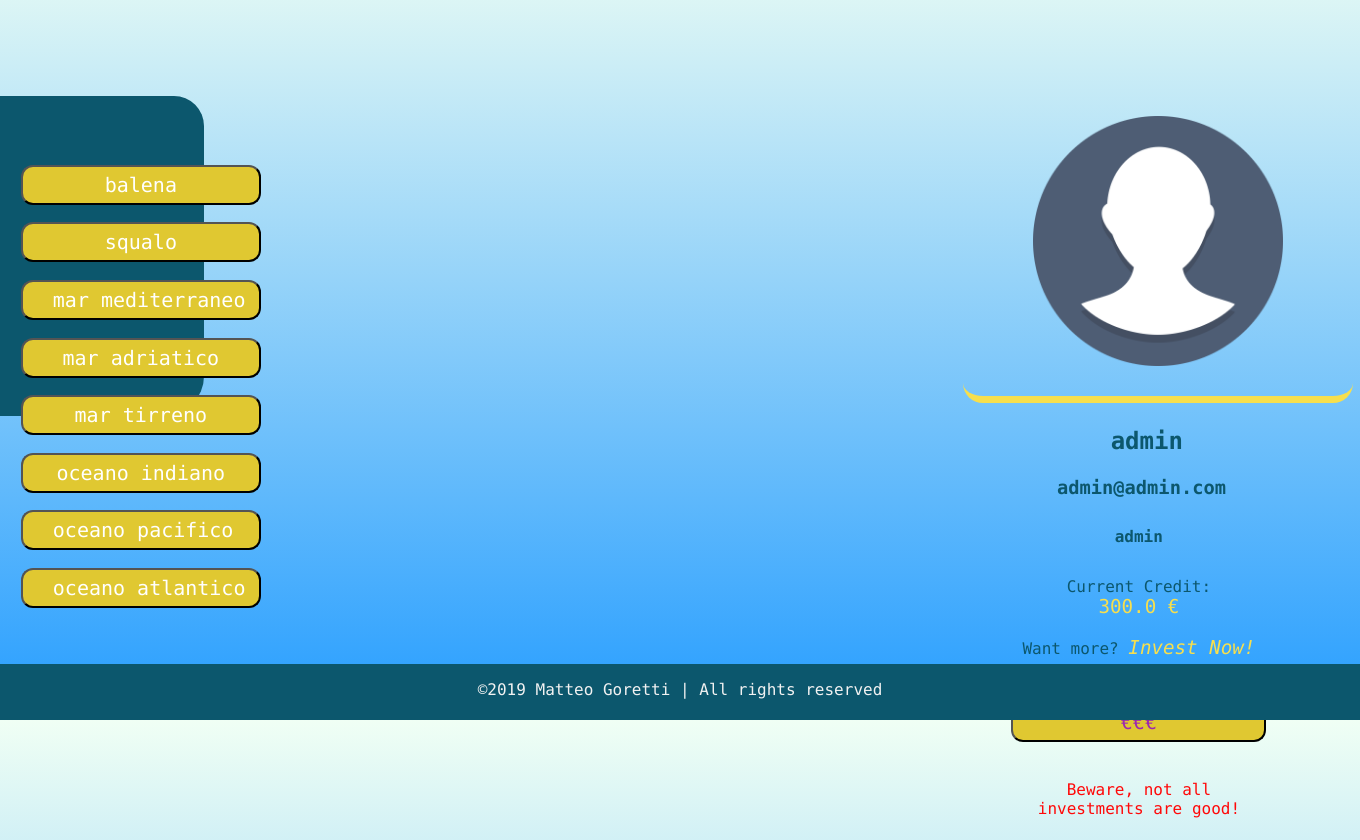
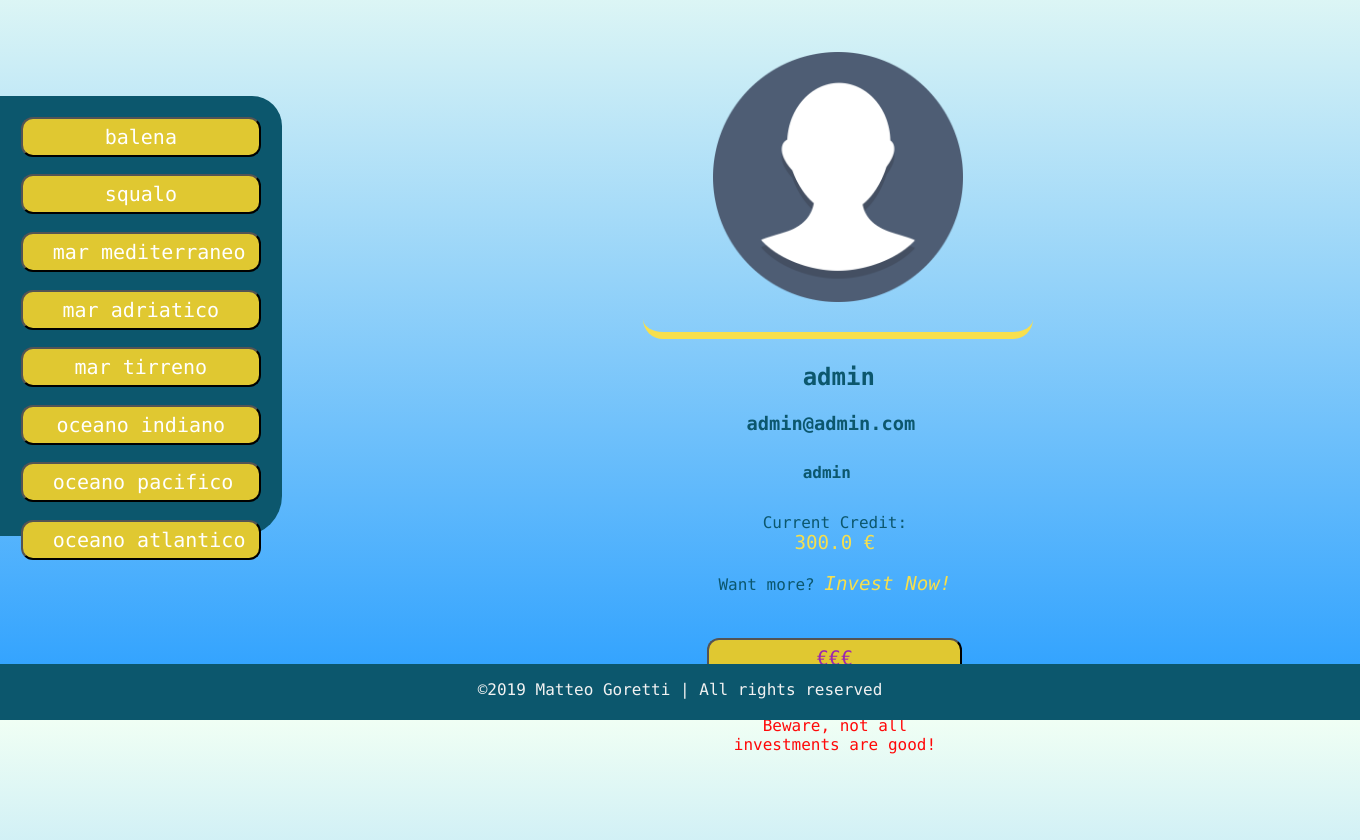
Before and after one commit to TeoGore/FishShop, a Flask app: page /profile/ in a window 1360 px wide. Shown: the part 80-920 px from the top of the page. Run offline with Flask 2, Linux system fonts and the light colour scheme; data comes from the database, SQL or seed files in the repository.

Commit message:
fixed css

```diff
--- a/app.py
+++ b/app.py
@@ -5,15 +5,8 @@ from functools import wraps
 import secrets
 import random
 
-#TODO le query al db sembrano essere case insensitive, forse è perchè l'imac lo è, verificare su macbook
-
-#todo resize buttons to same length in fast search bar (and fix their URL) (and add some of them)
 #todo togliere sfondo bianco al logo e alla altra immagine di errore 404
-
-#todo fixare su macbook pro la lunghezza a fine pagina della ricerca
-
-#creare pagine: prodotto, carrello, profilo utente
-#creare root per il logout
+#todo creare root per il logout
 
 
 '''
@@ -81,7 +74,7 @@ def page_not_found(error):
     return render_template("404.html", page_type='500', error=error)
 '''
 
-
+#todo
 @app.route("/")
 def homepage():
     query = "SELECT * FROM FISHES;"
@@ -250,15 +243,19 @@ def signup_page():
     return render_template("registration.html", page_type="Sign Up")
 
 
-#todo fix difference between gte request to the page and results not found
 @app.route("/search/")
 def search_page():
+
+    has_searched = False
+    shuffle = False
 
     search_string = request.args.get("search_text", default="")
     search_type = request.args.get("search_type", default="")  # all, fish, sea
     maxprice = request.args.get("price-maxval", default=5000.00)  # (5, 5000)
     order = request.args.get("search-order", default="")  # random, low-price, high-price, fish, sea
-    shuffle = False
+
+    if len(request.args) > 0:
+        has_searched = True
 
     if search_type == "fish":
         search = "NAME LIKE '%" + search_string + "%'"
@@ -284,12 +281,11 @@ def search_page():
     query = f"SELECT * FROM FISHES WHERE ({search}{price_string}){order_string};"
     print(f"Query generated (shuffle:{shuffle}):\n{query}")
 
-    #query = "SELECT * FROM FISHES"        # test for all results
     element_list = fetch_db(query)
     if shuffle:
         random.shuffle(element_list)
 
-    return render_template("search.html", page_type="Search", search=search_string, element_list=element_list)
+    return render_template("search.html", page_type="Search", has_searched=has_searched, search=search_string, element_list=element_list)
 
 
 @app.route("/about/")
--- a/static/css/base.css
+++ b/static/css/base.css
@@ -61,17 +61,14 @@ div.nav-right img{
     bottom:20px;
 }
 
-.aside {
+.aside_fast_search {
     background-color: #0c576d;
-}
-
-.aside_fast_search {
     color: #f2f2f2;
     position: fixed;
     top: 22%;
     border-radius: 0px 30px 40px 0px;
-    max-width:15%;
-    max-height:40%;
+    max-width:25%;
+    max-height:55%;
 }
 
 li.fast-search-element {
--- a/static/css/cart.css
+++ b/static/css/cart.css
@@ -69,7 +69,7 @@ div.price .fast-search-button{
 .pay {
     color:#0c576d;
     font-size:xx-large;
-    margin: 75px 0px 20em 0px;
+    margin: 75px 0px 13em 0px;
     position: relative;
     left:130px;
 }
--- a/static/css/profile.css
+++ b/static/css/profile.css
@@ -1,7 +1,6 @@
 .profile {
     position: relative;
-    top:4em;
-    left: 50em;
+    left: 30em;
     text-align:center;
     display:block;
     color:#0c576d;
@@ -20,14 +19,14 @@
 }
 
 h2, h3, h4 {
-    margin: 0px 0px 0px 2em;
+    margin: 0px 0px 0px 3em;
     height:50px;
 }
 
 .credit {
     position: absolute;
     width:400px;
-    margin: 0px 0px 0px 3em;
+    margin: 0px 0px 0px 4em;
 }
 
 em, .money {
@@ -36,7 +35,7 @@ em, .money {
     font-size:larger;
 }
 
-form {
+main form {
     margin-top:3em;
     height: 30px;
 }
--- a/static/css/search.css
+++ b/static/css/search.css
@@ -107,7 +107,11 @@ output {
     position:relative;
     width:100%;
     height:100%;
-    margin: 0px 0px 300em 0px;
+    margin: 0px 0px 3em 0px;
+}
+
+.endspace {
+  height: 100px;
 }
 
 h3 {
--- a/templates/search.html
+++ b/templates/search.html
@@ -53,7 +53,7 @@
 
     <!-- table fish: (ID, NAME, PRICE, WEIGHT, LENGTH, SEA, DESCRIPTION, IMAGE_URL)-->
     <div class="search-results">
-        {% if element_list %}
+        {% if has_searched %}
             {% if element_list|length %}
                     <h3>Results for: "{{ search }}"</h3>
                     {% for fish in element_list %}
@@ -75,6 +75,7 @@
             <div class="no-result">
             </div>
         {% endif %}
+        <div class="endspace"></div>
     </div>
 
 {% endblock %}
```
Lines whose indentation alone changed are shown as unchanged.
